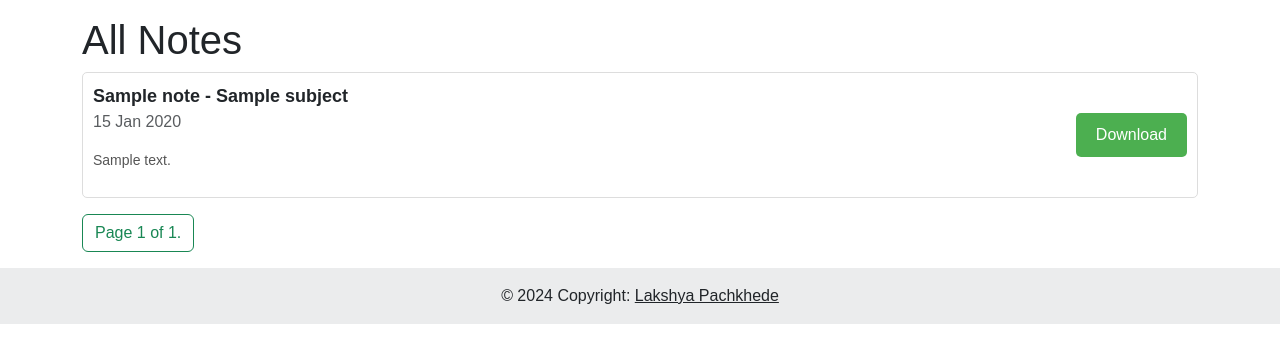
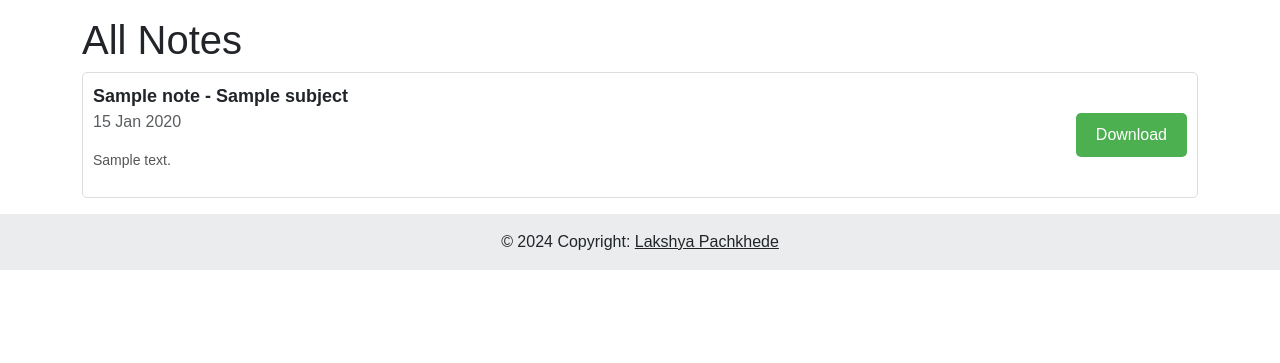
Before and after one commit to Lakshyapachkhede/djangoNotesSharing, a Django app: page / in a window 1280 px wide. Shown: the part 56-419 px from the top of the page. Run offline with Django 5.2, Linux system fonts and the light colour scheme; tables that the repository leaves empty hold one stand-in row (values such as "Sample post"); data that the repository does not hold is empty.

Commit message:
fixed pagination links

```diff
--- a/notes/templates/notes/base.html
+++ b/notes/templates/notes/base.html
@@ -45,7 +45,6 @@
 
     <script src="https://cdn.jsdelivr.net/npm/bootstrap@5.3.3/dist/js/bootstrap.bundle.min.js" integrity="sha384-YvpcrYf0tY3lHB60NNkmXc5s9fDVZLESaAA55NDzOxhy9GkcIdslK1eN7N6jIeHz" crossorigin="anonymous"></script>
       <script src="{% static "notes/script.js" %}" type="text/javascript"></script>
-  </body>
       <footer class="bg-body-tertiary text-center text-lg-start">
 
         <div class="text-center p-3" style="background-color: rgba(0, 0, 0, 0.05);">
@@ -54,4 +53,5 @@
         </div>
 
       </footer>
+  </body>
 </html>
--- a/notes/templates/notes/note_list.html
+++ b/notes/templates/notes/note_list.html
@@ -20,9 +20,7 @@
     {% endfor %}
     </ul>
 
-    {% comment %} <button type="button" class="btn btn-info">Info</button>
-    <button type="button" class="btn btn-light">Light</button> {% endcomment %}
-
+{% if notes.paginator.num_pages > 1 %}
     <div class="pagination">
         <span class="step-links">
             {% if notes.has_previous %}
@@ -41,7 +39,7 @@
             {% endif %}
         </span>
     </div>
-
+    {% endif %}
 
 
 
```
Lines whose indentation alone changed are shown as unchanged.
